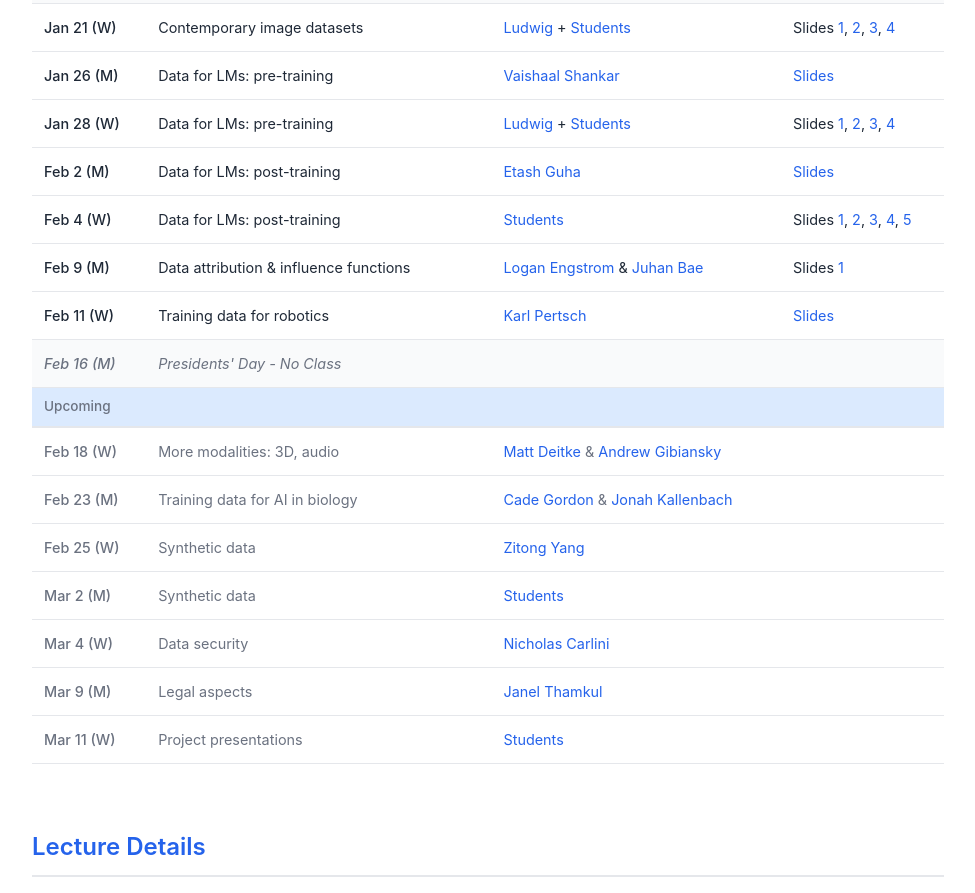
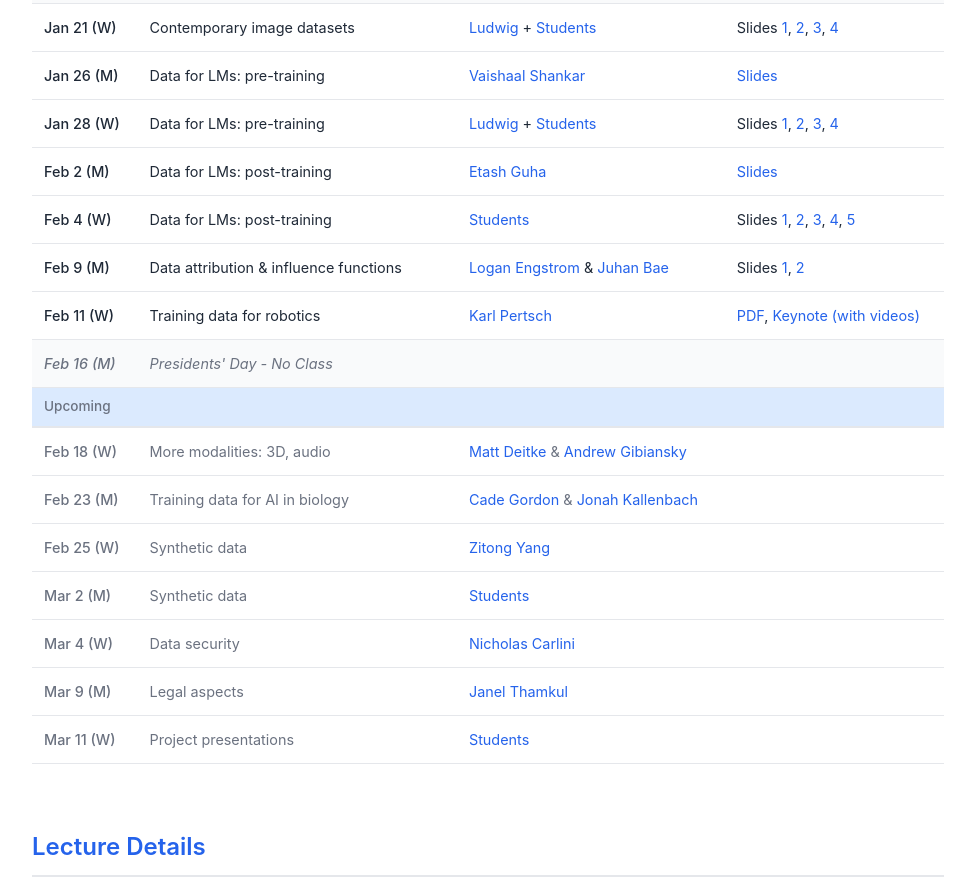
Before and after one commit to ludwigschmidt/cs525-winter2026-website, a plain HTML site: page index.html in a window 1280 px wide. Shown: the part 1247-2140 px from the top of the page, without its empty margins (152-1127 px from the left). Drawn offline with nearby package versions, Linux system fonts and the light colour scheme.

Commit message:
Add Logan's slides, Karl's Keynote, tutorial link, and style tweaks
- Add Logan's slides (slide 1) for Lecture 10
- Add Karl's Keynote (with videos) for Lecture 11
- Move ML & Data Tutorial link to bottom of Lecture 10
- Widen lectures dropdown, fix upcoming row hover

Co-Authored-By: Claude Opus 4.5 <noreply@anthropic.com>

```diff
--- a/index.html
+++ b/index.html
@@ -134,13 +134,13 @@
                         <td>Feb 9 (M)</td>
                         <td>Data attribution & influence functions</td>
                         <td><a href="https://www.linkedin.com/in/logan-engstrom-8a0827b2/">Logan Engstrom</a> & <a href="https://www.juhanbae.com/">Juhan Bae</a></td>
-                        <td>Slides <a href="https://drive.google.com/file/d/1kCwrmTI4ZW9dSW2avN-2pF0qOIyPcUfT/view?usp=drive_link">1</a></td>
+                        <td>Slides <a href="https://drive.google.com/file/d/1Z5l0uwDhn1e5OozEqrT6XfccfX2Z7LSe/view?usp=drive_link">1</a>, <a href="https://drive.google.com/file/d/1kCwrmTI4ZW9dSW2avN-2pF0qOIyPcUfT/view?usp=drive_link">2</a></td>
                     </tr>
                     <tr data-href="#lec11">
                         <td>Feb 11 (W)</td>
                         <td>Training data for robotics</td>
                         <td><a href="https://kpertsch.github.io/">Karl Pertsch</a></td>
-                        <td><a href="https://drive.google.com/file/d/1KNH6MAIx1Gs9-iVdLPHNxeI_CPCVXJF6/view?usp=drive_link">Slides</a></td>
+                        <td><a href="https://drive.google.com/file/d/1KNH6MAIx1Gs9-iVdLPHNxeI_CPCVXJF6/view?usp=drive_link">PDF</a>, <a href="https://drive.google.com/file/d/1fAivR4cjebydY3r_chXt8ZpsuE3mi27N/view?usp=drive_link">Keynote (with videos)</a></td>
                     </tr>
                     <tr class="no-class">
                         <td>Feb 16 (M)</td>
@@ -414,7 +414,7 @@ SWE-Smith (John Yang, [slides](https://drive.google.com/file/d/1wfZ3j5MORAjAmuBC
             </div>
 
             <div class="lecture" id="lec10">
-                <h3>Lecture 10: Data attribution & influence functions (Feb 9) <span class="lecture-links">Slides <a href="https://drive.google.com/file/d/1kCwrmTI4ZW9dSW2avN-2pF0qOIyPcUfT/view?usp=drive_link">1</a> · Guest lecture by <a href="https://www.linkedin.com/in/logan-engstrom-8a0827b2/">Logan Engstrom</a> & <a href="https://www.juhanbae.com/">Juhan Bae</a></span></h3>
+                <h3>Lecture 10: Data attribution & influence functions (Feb 9) <span class="lecture-links">Slides <a href="https://drive.google.com/file/d/1Z5l0uwDhn1e5OozEqrT6XfccfX2Z7LSe/view?usp=drive_link">1</a>, <a href="https://drive.google.com/file/d/1kCwrmTI4ZW9dSW2avN-2pF0qOIyPcUfT/view?usp=drive_link">2</a> · Guest lecture by <a href="https://www.linkedin.com/in/logan-engstrom-8a0827b2/">Logan Engstrom</a> & <a href="https://www.juhanbae.com/">Juhan Bae</a></span></h3>
                 <div class="markdown">
 Logan and Juhan covered data attribution and influence functions: methods for understanding how individual training examples affect model predictions.
 
@@ -428,11 +428,13 @@ Juhan then went deeper on influence functions, focusing on their use in the cont
 - [Understanding Black-box Predictions via Influence Functions](https://arxiv.org/abs/1703.04730)
 - [Studying Large Language Model Generalization with Influence Functions](https://arxiv.org/abs/2308.03296)
 
+See also the [ML & Data Tutorial](https://ml-data-tutorial.org/).
+
                 </div>
             </div>
 
             <div class="lecture" id="lec11">
-                <h3>Lecture 11: Training data for robotics (Feb 11) <span class="lecture-links"><a href="https://drive.google.com/file/d/1KNH6MAIx1Gs9-iVdLPHNxeI_CPCVXJF6/view?usp=drive_link">Slides</a> · Guest lecture by <a href="https://kpertsch.github.io/">Karl Pertsch</a></span></h3>
+                <h3>Lecture 11: Training data for robotics (Feb 11) <span class="lecture-links">Slides <a href="https://drive.google.com/file/d/1KNH6MAIx1Gs9-iVdLPHNxeI_CPCVXJF6/view?usp=drive_link">PDF</a>, <a href="https://drive.google.com/file/d/1fAivR4cjebydY3r_chXt8ZpsuE3mi27N/view?usp=drive_link">Keynote (with videos)</a> · Guest lecture by <a href="https://kpertsch.github.io/">Karl Pertsch</a></span></h3>
                 <div class="markdown">
 Karl covered the landscape of training data for robotics, including data collection, scaling challenges, and cross-embodiment learning. The lecture covered:
 - The data problem in robotics: limited scale compared to language and vision, high cost of real-world collection
--- a/style.css
+++ b/style.css
@@ -109,7 +109,7 @@ nav a:hover {
     border: 1px solid var(--border);
     border-radius: 4px;
     box-shadow: 0 4px 12px rgba(0,0,0,0.1);
-    min-width: 320px;
+    min-width: 420px;
     z-index: 200;
     padding: 0.5rem 0;
 }
@@ -243,7 +243,7 @@ tr.separator td {
 }
 
 tr.separator:hover {
-    background: var(--bg-alt);
+    background: #dbeafe;
 }
 
 td:first-child {
```
